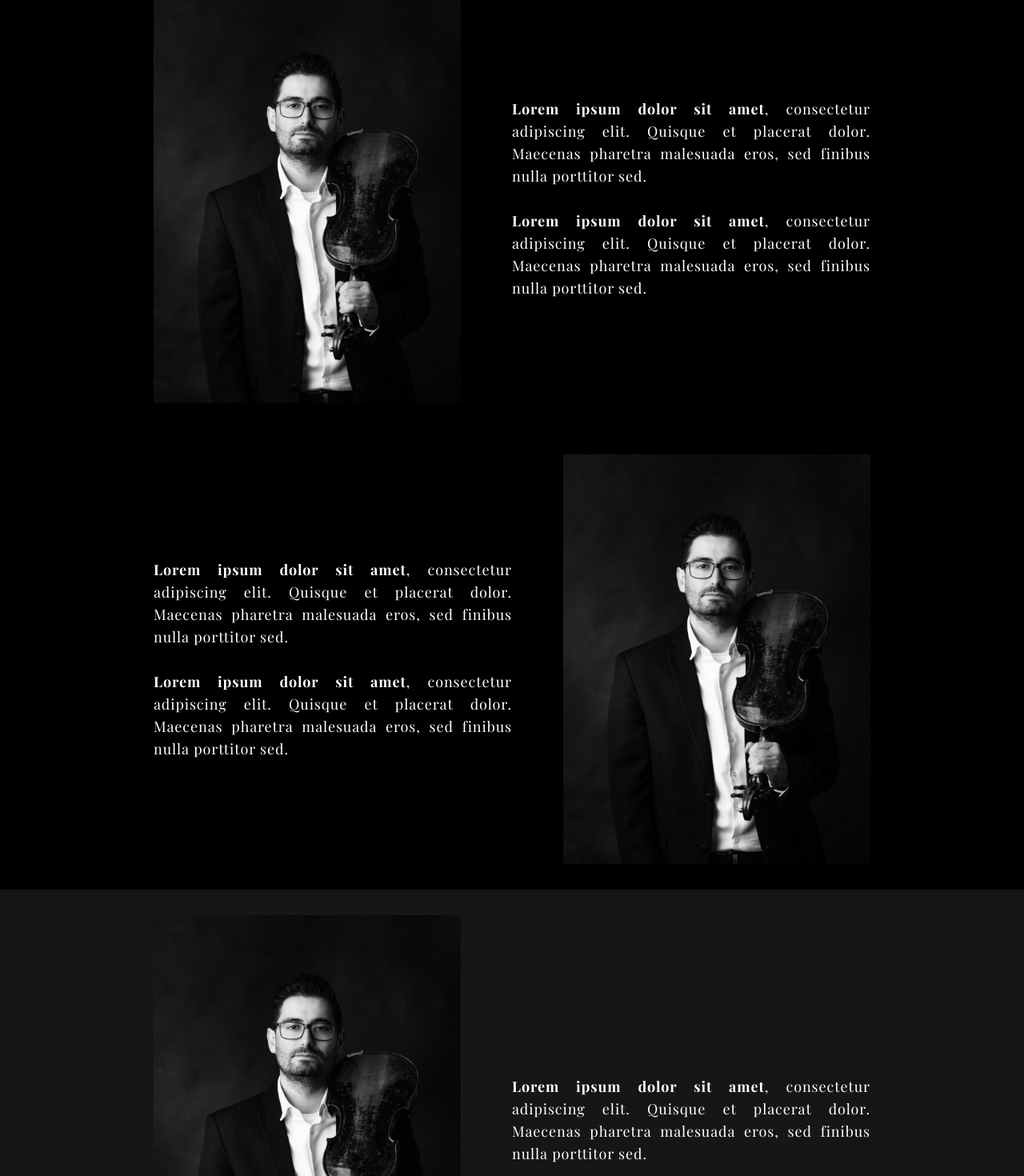
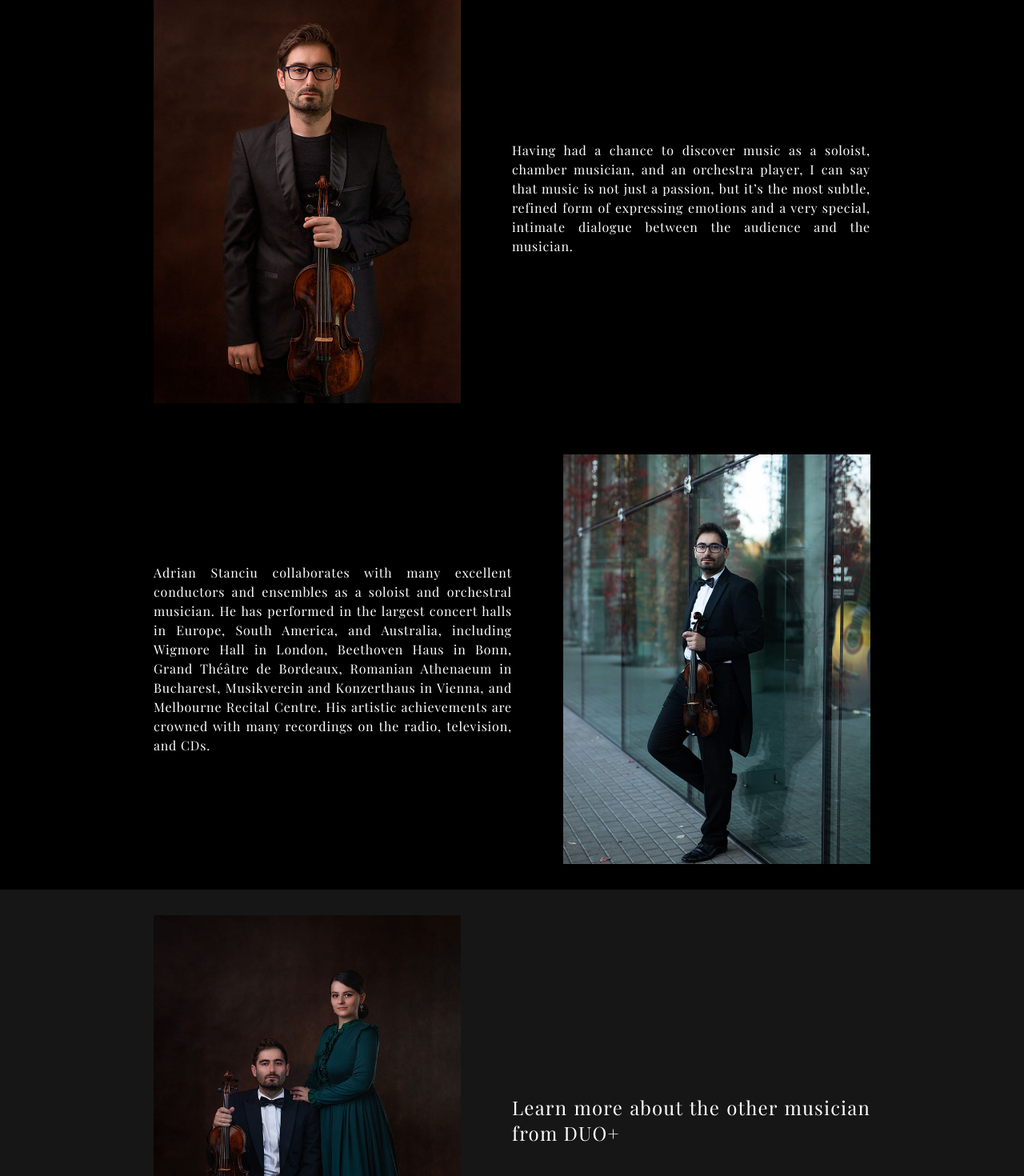
Before and after one commit to HeatGub/Adrian-site, a Next.js app: page /en in a window 1280 px wide. Shown: the part 1000-2470 px from the top of the page at 80% size. Built offline with nearby package versions, Linux system fonts and the light colour scheme; a web font is replaced by a local one.

Commit message:
Incorporate home page template

```diff
--- a/src/app/en/page.tsx
+++ b/src/app/en/page.tsx
@@ -9,61 +9,72 @@ export const metadata = {
   },
 };
 
-import { HeroPhoto } from "@/components/HeroPhoto";
-import { Section } from "@/components/Section";
-import { ImageTextBlock } from "@/components/ImageTextBlock";
+import HomePageTemplate from "@/components/HomePageTemplate";
+import { HomePageTemplateProps } from "@/components/HomePageTemplate";
+
+export const homeContentEN: HomePageTemplateProps = {
+  hero: {
+    src: "/images/slide1.jpg",
+    alt: "Adrian",
+    overlayText: "HOME",
+  },
+
+  sections: [
+    {
+      blocks: [
+        {
+          imageSrc: "/images/gl2.jpg",
+          imageAlt: "Adrian",
+          imageSide: "left",
+          content: (
+            <p className="tracking-wider">
+              Having had a chance to discover music as a soloist, chamber
+              musician, and an orchestra player, I can say that music is not
+              just a passion, but it’s the most subtle, refined form of
+              expressing emotions and a very special, intimate dialogue between
+              the audience and the musician.
+            </p>
+          ),
+        },
+        {
+          imageSrc: "/images/gl1.jpg",
+          imageAlt: "Adrian",
+          imageSide: "right",
+          content: (
+            <p className="tracking-wider">
+              Adrian Stanciu collaborates with many excellent conductors and
+              ensembles as a soloist and orchestral musician. He has performed
+              in the largest concert halls in Europe, South America, and
+              Australia, including Wigmore Hall in London, Beethoven Haus in
+              Bonn, Grand Théâtre de Bordeaux, Romanian Athenaeum in Bucharest,
+              Musikverein and Konzerthaus in Vienna, and Melbourne Recital
+              Centre. His artistic achievements are crowned with many recordings
+              on the radio, television, and CDs.
+            </p>
+          ),
+        },
+      ],
+    },
+
+    {
+      className: "bg-(--bg-secondary)",
+      blocks: [
+        {
+          imageSrc: "/images/DUO2zm.jpg",
+          imageAlt: "Adrian",
+          imageSide: "left",
+          content: (
+            <p className="text-2xl tracking-wider">
+              Learn more about the other musician from DUO+
+            </p>
+          ),
+        },
+      ],
+    },
+  ],
+};
+
 
 export default function ENPage() {
-  return (
-    <main>
-      <HeroPhoto src="/images/slide1.jpg" alt="test" overlayText="HOME" />
-      <Section>
-        <ImageTextBlock
-          imageSrc={"/images/slide1.jpg"}
-          imageAlt="Adrian"
-          imageSide="left"
-        >
-          <p className="text-lg tracking-wider">
-            <strong>Lorem ipsum dolor sit amet</strong>, consectetur adipiscing
-            elit. Quisque et placerat dolor. Maecenas pharetra malesuada eros,
-            sed finibus nulla porttitor sed.
-            <br />
-            <br />
-            <strong>Lorem ipsum dolor sit amet</strong>, consectetur adipiscing
-            elit. Quisque et placerat dolor. Maecenas pharetra malesuada eros,
-            sed finibus nulla porttitor sed.
-          </p>
-        </ImageTextBlock>
-        <ImageTextBlock
-          imageSrc={"/images/slide1.jpg"}
-          imageAlt="Adrian"
-          imageSide="right"
-        >
-          <p className="text-lg tracking-wider">
-            <strong>Lorem ipsum dolor sit amet</strong>, consectetur adipiscing
-            elit. Quisque et placerat dolor. Maecenas pharetra malesuada eros,
-            sed finibus nulla porttitor sed.
-            <br />
-            <br />
-            <strong>Lorem ipsum dolor sit amet</strong>, consectetur adipiscing
-            elit. Quisque et placerat dolor. Maecenas pharetra malesuada eros,
-            sed finibus nulla porttitor sed.
-          </p>
-        </ImageTextBlock>
-      </Section>
-      <Section className="bg-(--bg-secondary)">
-        <ImageTextBlock
-          imageSrc={"/images/slide1.jpg"}
-          imageAlt="Adrian"
-          imageSide="left"
-        >
-          <p className="text-lg tracking-wider">
-            <strong>Lorem ipsum dolor sit amet</strong>, consectetur adipiscing
-            elit. Quisque et placerat dolor. Maecenas pharetra malesuada eros,
-            sed finibus nulla porttitor sed.
-          </p>
-        </ImageTextBlock>
-      </Section>
-    </main>
-  );
+  return <HomePageTemplate {...homeContentEN} />;
 }
--- a/src/app/pl/page.tsx
+++ b/src/app/pl/page.tsx
@@ -9,14 +9,71 @@ export const metadata = {
   },
 };
 
-import { HeroPhoto } from "@/components/HeroPhoto"
+import HomePageTemplate from "@/components/HomePageTemplate";
+import { HomePageTemplateProps } from "@/components/HomePageTemplate";
+
+export const homeContentPL: HomePageTemplateProps = {
+  hero: {
+    src: "/images/slide1.jpg",
+    alt: "Adrian",
+    overlayText: "STRONA GŁÓWNA",
+  },
+
+  sections: [
+    {
+      blocks: [
+        {
+          imageSrc: "/images/gl2.jpg",
+          imageAlt: "Adrian",
+          imageSide: "left",
+          content: (
+            <p className="tracking-wider">
+              Mając szansę odkryć muzykę jako kameralista, solista i członek
+              orkiestry mogę powiedzieć, że kameralistyka to nie tylko pasja,
+              ale najbardziej subtelna, wyrafinowana forma muzyki oraz bardzo
+              szczególny i intymny dialog pomiędzy publicznością a muzykiem.
+            </p>
+          ),
+        },
+        {
+          imageSrc: "/images/gl1.jpg",
+          imageAlt: "Adrian",
+          imageSide: "right",
+          content: (
+            <p className="tracking-wider">
+              Adrian Stanciu współpracuje z wieloma znakomitymi dyrygentami i
+              zespołami jako solista oraz muzyk orkiestrowy. Występował w
+              największych salach koncertowych Europy, Ameryki Południowej i
+              Australii, m.in. Wigmore Hall w Londynie, Beethoven Haus w Bonn,
+              Grand Théâtre de Bordeaux, Ateneum Rumuńskim w Bukareszcie,
+              Musikverein i Konzerthaus w Wiedniu, Melbourne Recital Centre.
+              Jego dotychczasowy dorobek artystyczny wieńczą liczne nagrania dla
+              radia i telewizji oraz nagrania płytowe.
+            </p>
+          ),
+        },
+      ],
+    },
+
+    {
+      className: "bg-(--bg-secondary)",
+      blocks: [
+        {
+          imageSrc: "/images/DUO2zm.jpg",
+          imageAlt: "Adrian",
+          imageSide: "left",
+          content: (
+            <p className="text-2xl tracking-wider">
+              Jeśli chcesz dowiedzieć się czegoś więcej o drugiej osobie z DUO+
+            </p>
+          ),
+        },
+      ],
+    },
+  ],
+};
+
 
 export default function PLPage() {
-  return (
-    <main>
-      <HeroPhoto src="/images/slide1.jpg" alt="test" overlayText="STONGA GŁOWNA"/>
-      <h1 className="text-4xl font-bold">Adrian Stanciu</h1>
-      <p className="mt-4">Wersja polska</p>
-    </main>
-  );
+  return <HomePageTemplate {...homeContentPL} />;
 }
--- /dev/null
+++ b/src/components/HomePageTemplate.tsx
@@ -0,0 +1,53 @@
+import { HeroPhoto } from "@/components/HeroPhoto";
+import { Section } from "@/components/Section";
+import { ImageTextBlock } from "@/components/ImageTextBlock";
+
+export type Block = {
+  imageSrc: string;
+  imageAlt: string;
+  imageSide: "left" | "right";
+  content: React.ReactNode;
+};
+
+export type SectionData = {
+  className?: string;
+  blocks: Block[];
+};
+
+export type HomePageTemplateProps = {
+  hero: {
+    src: string;
+    alt: string;
+    overlayText: string;
+  };
+  sections: SectionData[];
+};
+export default function HomePageTemplate({
+  hero,
+  sections,
+}: HomePageTemplateProps) {
+  return (
+    <main>
+      <HeroPhoto
+        src={hero.src}
+        alt={hero.alt}
+        overlayText={hero.overlayText}
+      />
+
+      {sections.map((section, i) => (
+        <Section key={i} className={section.className}>
+          {section.blocks.map((block, j) => (
+            <ImageTextBlock
+              key={j}
+              imageSrc={block.imageSrc}
+              imageAlt={block.imageAlt}
+              imageSide={block.imageSide}
+            >
+              {block.content}
+            </ImageTextBlock>
+          ))}
+        </Section>
+      ))}
+    </main>
+  );
+}
```
Also changed, not shown: public/images/DUO2zm.jpg (added), public/images/gl2.jpg (added).
